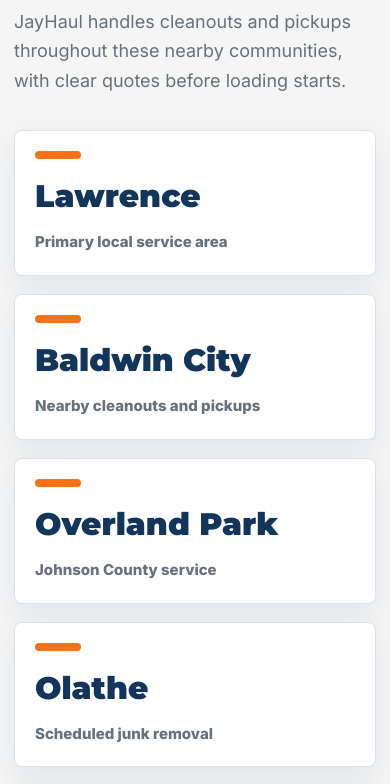
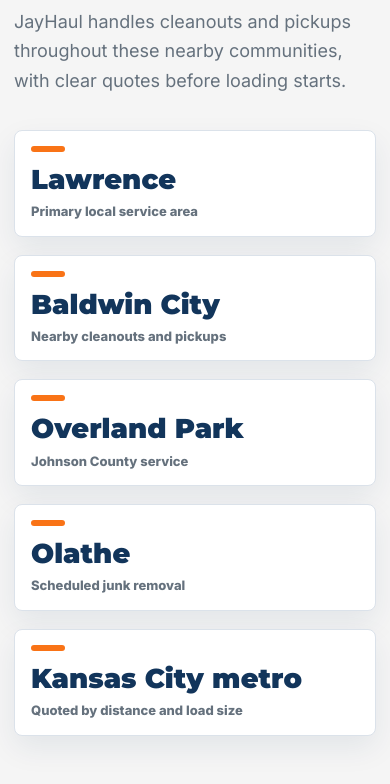
Before and after one commit to Thomas-writes/jayhaul-junk, a Next.js app: page / in a window 390 px wide. Shown: the part 1260-2044 px from the top of the page. Built offline with nearby package versions, Linux system fonts and the light colour scheme.

Commit message:
Tighten mobile location cards

```diff
--- a/app/globals.css
+++ b/app/globals.css
@@ -821,15 +821,24 @@
   }
 
   .location-card {
-    min-height: 136px;
+    min-height: 104px;
+    padding: 15px 16px;
   }
 
   .location-card span {
-    margin-bottom: 22px;
+    width: 34px;
+    height: 6px;
+    margin-bottom: 14px;
   }
 
   .location-card h3 {
-    font-size: clamp(26px, 8vw, 34px);
+    font-size: clamp(22px, 7vw, 28px);
+  }
+
+  .location-card p {
+    margin-top: 10px;
+    font-size: 13px;
+    line-height: 1.35;
   }
 
   .section {
```
Also changed, not shown: public/favicon.svg.
